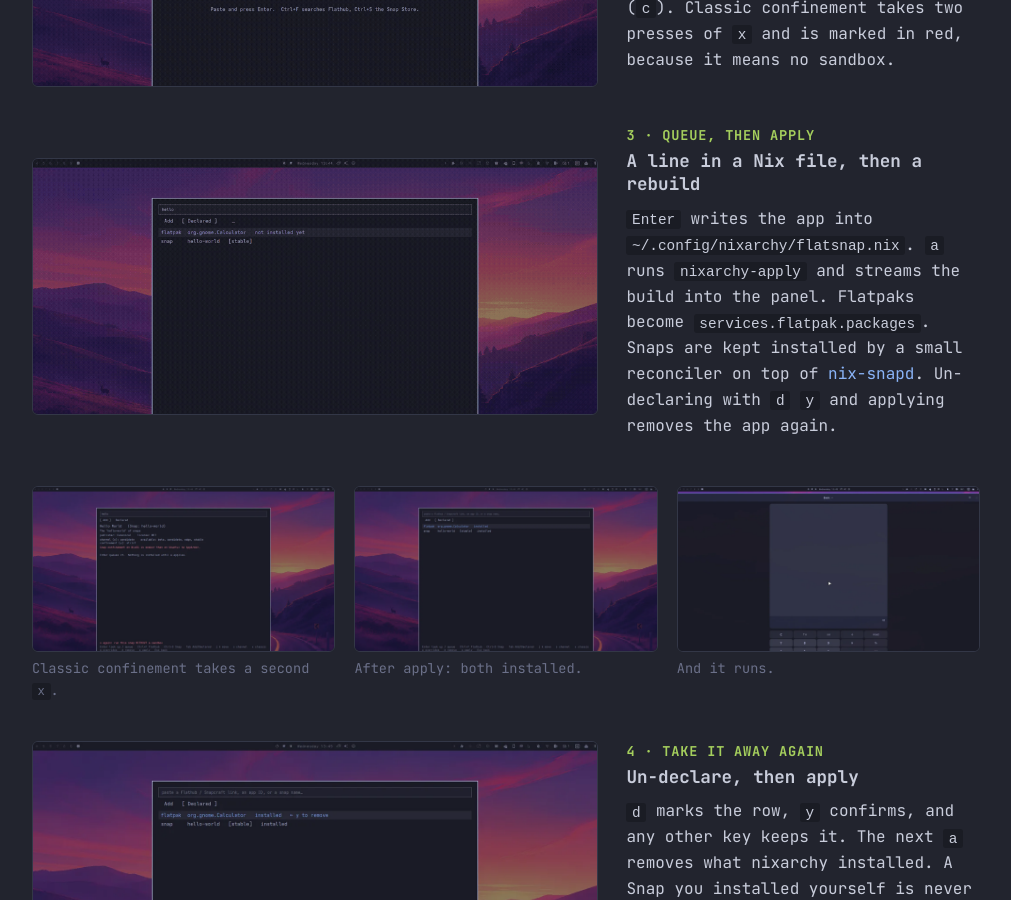
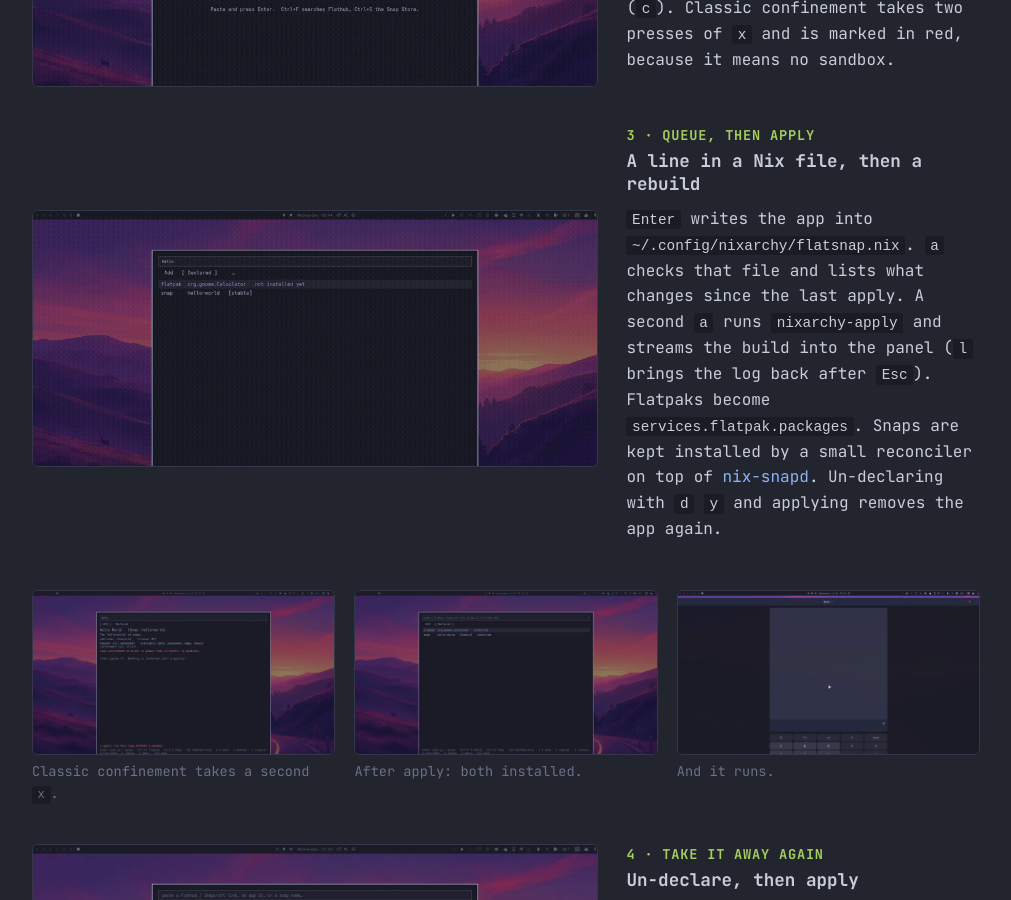
Before and after one commit to olafkfreund/nixarchy-flatsnap, a Jekyll site: the page built from docs/index.md, in a window 1280 px wide and 900 px high, scrolled down 1809 px. Shown: the whole window, without its empty margins (134-1145 px from the left). Built offline with Jekyll 4.4.1, drawn with Linux system fonts in a browser that asks for light colours.

Commit message:
feat(menu): rebuilding marker, the l key, keys for the two-step apply (#10)
Plan step 8 (B3). The status line says "rebuilding… l shows it" while a
build runs with its log hidden; `l` shows the log; opening the panel
during a build gives the keyboard to the keys, not the field, since it
opens on the log. The footer, README keys table and the site's step 3
describe the two-press apply, `l`, and that apply refuses and rewrites a
hand-edited flatsnap.nix (hand comments are dropped, accepted at spec
approval). qmllint: no syntax errors (only unresolved shell imports);
colour, text-size and manifest checks green; model: 31 passed.

Co-Authored-By: Claude Opus 5.5 (1M context) <noreply@anthropic.com>
Claude-Session: https://claude.ai/code/session_01QkP4QnvnV42twepJjbjZgb

```diff
--- a/docs/index.md
+++ b/docs/index.md
@@ -56,8 +56,10 @@ after that is keyboard.</p>
     <div class="step">3 · Queue, then apply</div>
     <h3>A line in a Nix file, then a rebuild</h3>
     <p><code>Enter</code> writes the app into
-    <code>~/.config/nixarchy/flatsnap.nix</code>. <code>a</code> runs
-    <code>nixarchy-apply</code> and streams the build into the panel. Flatpaks
+    <code>~/.config/nixarchy/flatsnap.nix</code>. <code>a</code> checks that
+    file and lists what changes since the last apply. A second <code>a</code>
+    runs <code>nixarchy-apply</code> and streams the build into the panel
+    (<code>l</code> brings the log back after <code>Esc</code>). Flatpaks
     become <code>services.flatpak.packages</code>. Snaps are kept installed by
     a small reconciler on top of
     <a href="https://github.com/nix-community/nix-snapd">nix-snapd</a>.
```
Also changed, not shown: README.md, 1 other file.
